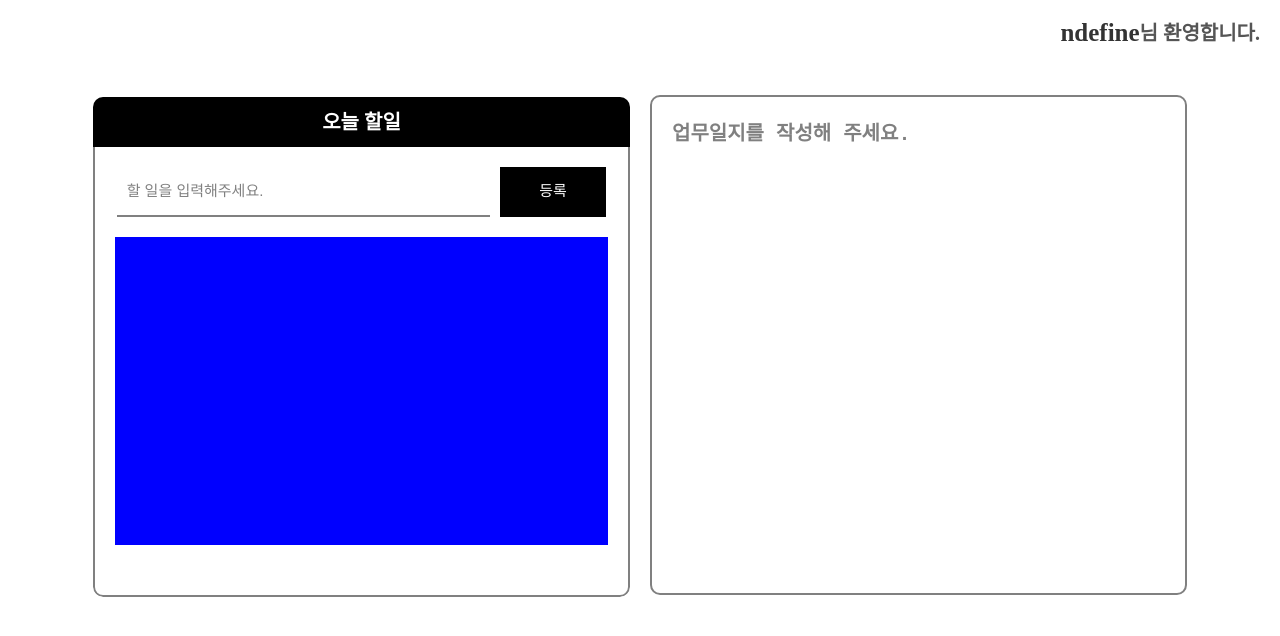
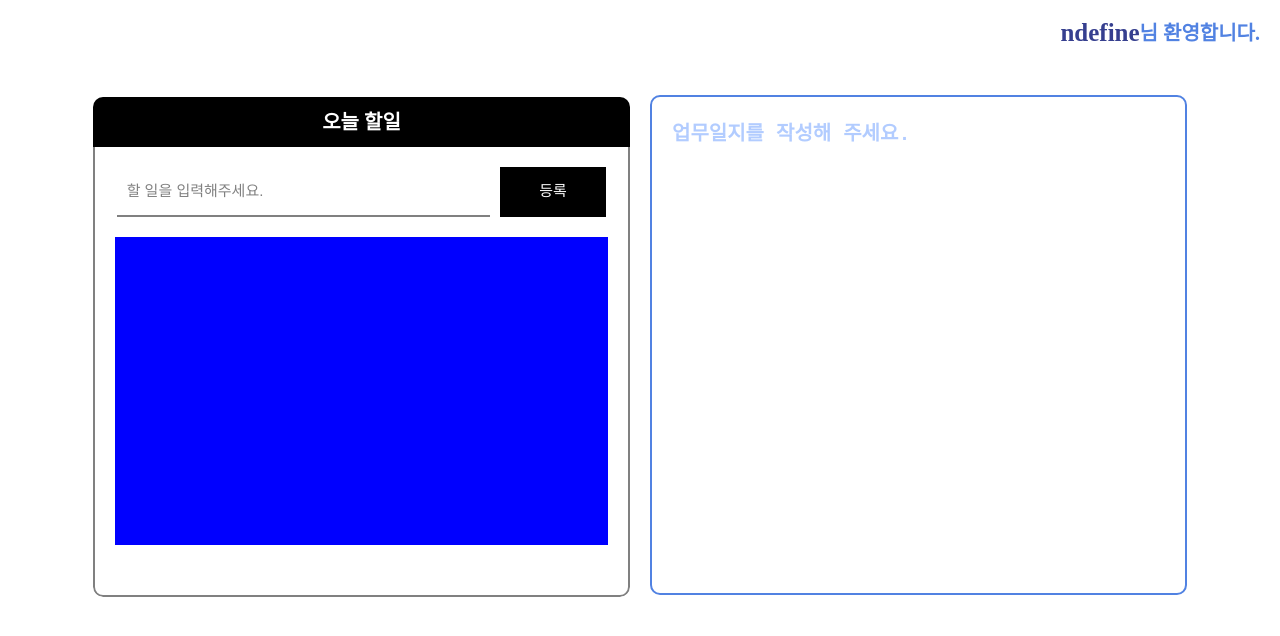
Before and after one commit to dohy-9443/FrontPractice, a React (Create React App) app in the folder todo/: page /main in a window 1280 px wide. Shown: the top 636 px of the page. Built offline with nearby package versions, Linux system fonts and the light colour scheme; no server answers.

Commit message:
firebase 공부 겸해서 시작

```diff
--- a/todo/package.json
+++ b/todo/package.json
@@ -6,6 +6,7 @@
     "@testing-library/jest-dom": "^5.16.2",
     "@testing-library/react": "^12.1.3",
     "@testing-library/user-event": "^13.5.0",
+    "firebase": "^9.6.7",
     "react": "^17.0.2",
     "react-dom": "^17.0.2",
     "react-router-dom": "^5.3.0",
--- a/todo/src/App.js
+++ b/todo/src/App.js
@@ -1,11 +1,13 @@
 import React from 'react';
 import { Reset } from 'styled-reset'
 import { BrowserRouter as Router, Route } from "react-router-dom";
+
 
 import MainPage from './main/MainPage';
 import SubPage from './subPage/SubPage';
 
 const App = () => {
+
   return (
     <>
       <Reset />
--- /dev/null
+++ b/todo/src/firebase.js
@@ -0,0 +1,35 @@
+// Import the functions you need from the SDKs you need
+import firebase from 'firebase/compat/app';
+// TODO: Add SDKs for Firebase products that you want to use
+// https://firebase.google.com/docs/web/setup#available-libraries
+
+// Your web app's Firebase configuration
+// For Firebase JS SDK v7.20.0 and later, measurementId is optional
+const firebaseConfig = {
+  apiKey: process.env.REACT_APP_FIREBASE_APIKEY,
+  authDomain: process.env.REACT_APP_FIREBASE_AUTH_DOMAIN,
+  projectId: process.env.REACT_APP_FIREBASE_PROJECTID,
+  storageBucket: process.env.REACT_APP_FIREBASE_STORAGEBUCKET,
+  messagingSenderId: process.env.REACT_APP_FIREBASE_MESSAGINGSENDERID,
+  appId: process.env.REACT_APP_FIREBASE_APPID,
+  measurementId: process.env.REACT_APP_FIREBASE_MEASUREMENTID
+};
+
+export default firebase.initializeApp(firebaseConfig);
+// firebase.initializeApp(firebaseConfig)
+
+// export const auth = firebase.auth();
+// export const firestore = firebase.firestore();
+
+// const provider = new firebase.auth.GoogleAuthProvider();
+// // GoogleAuthProvider 클래스를 authentication 라이브러리에서 사용할 수 있도록 불러오는 코드.
+
+// provider.setCustomParameters({prompt: 'select_account'});
+// // signIn이랑 authentication을 위해서 GoogleAuthProvider를 사용할 때마다 구글 팝업을 항상 띄우기를 원한다는 의미이다.
+
+// export const signInWithGoogle = () => auth.signInWithPopup(provider);
+// // signInWithPopup 메소드는 여러 파라미터를 받을 수 있다. 트위터, 페이스북, 깃허브 등으로도 로그인이 필요할 수도 있으므로.
+// // 여기에서는 google로 signIn할 것이기 때문에, 파라미터로 위에서 정의한 provider를 넣어준다.
+
+// export default firebase;
+// // 혹시 전체 라이브러리가 필요할지도 모르기 때문에 firebase도 export 해준다.
--- a/todo/src/index.js
+++ b/todo/src/index.js
@@ -2,7 +2,10 @@ import React from 'react';
 import ReactDOM from 'react-dom';
 import './index.css';
 import App from './App';
+import firebase from './firebase'
 import reportWebVitals from './reportWebVitals';
+
+console.log(firebase)
 
 ReactDOM.render(
   <React.StrictMode>
--- a/todo/src/subPage/SubPage.js
+++ b/todo/src/subPage/SubPage.js
@@ -53,10 +53,10 @@ const Wrap = styled.div`
 
 const P = styled.p`
   display: flex; justify-content: flex-end; align-items: center;
-  font-size: 20px; color: #555; font-weight: bold;
+  font-size: 20px; color: #5182E2; font-weight: bold;
   width: 100%;
 
   & span {
-    font-size: 25px; font-weight: bold; color: #333;
+    font-size: 25px; font-weight: bold; color: #363F8F;
   }
 `;
--- a/todo/src/subPage/component/SubBody.js
+++ b/todo/src/subPage/component/SubBody.js
@@ -4,15 +4,29 @@ import styled from 'styled-components';
 const SubBody = () => {
 
   const [isHeight, setIsHeight] = useState(0);
+  const [isTextVal, setIsTextVal] = useState('');
 
   const heightEl = useRef(null)
   const divEl = useRef(null)
+
+  // localStorage
+  localStorage.setItem('textArea', isTextVal);
 
   useEffect(() => {
     let divHeight = divEl.current.clientHeight;
     let topHeight = heightEl.current.offsetTop
     setIsHeight(divHeight - topHeight)
   }, [])
+
+  useEffect(() => {
+    const saveName = localStorage.getItem('textArea');
+    // localStorage에 담긴 데이터를 불러옴
+
+    if (saveName !== null) {
+      setIsTextVal(saveName)
+      // 그게 null 값이 아니면 state에 담음
+    }
+  }, [isTextVal])
 
   return (
     <Container>
@@ -36,7 +50,7 @@ const SubBody = () => {
         </Left>
 
         <Right>
-          <TextArea placeholder='업무일지를 작성해 주세요.' />
+          <TextArea placeholder='업무일지를 작성해 주세요.' value={isTextVal} onChange={(e) => {setIsTextVal(e.target.value)}} />
         </Right>
       </Wrap>
     </Container>
@@ -67,12 +81,13 @@ const Right = styled.div`
 
 const TextArea = styled.textarea`
   width: 100%; height: 500px;
-  border: 2px solid gray; box-sizing: border-box; border-radius: 10px;
+  border: 2px solid #5182E2; box-sizing: border-box; border-radius: 10px;
   padding: 20px;
-  font-size: 20px; font-weight: bold; color: #000;
+  font-size: 20px; font-weight: bold; color: #363F8F;
+  outline: none;
   resize: none;
   &::placeholder {
-    color: gray;
+    color: #B2CCFF;
   }
 
   &::-webkit-scrollbar { display: none; }
@@ -118,6 +133,10 @@ const Input = styled.input`
 
 `;
 
+// 5182E2
+// 2px 4px 3px rgba(0,0,0,0.09)
+// B2CCFF
+
 const Btn = styled.div`
   width: 20%; height: 50px;
   margin-left: 10px;
@@ -136,7 +155,7 @@ const Cover = styled.div`
 `;
 
 const Ul = styled.ul`
-   height: 1000px;
+  height: 1000px;
   background: blue;
 `;
 
```
Also changed, not shown: 2 other files (tests, documents, lock files or other folders).
